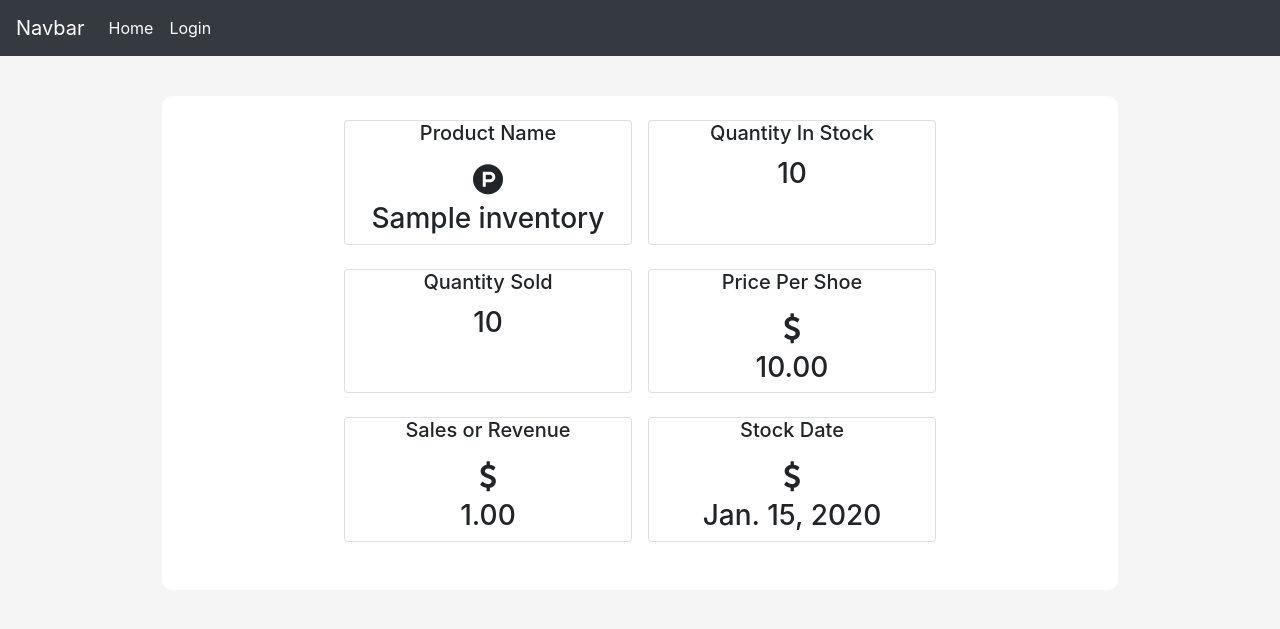
After one commit to jibon969/inventorySystem, a Django app: page /per-product/1/ in a window 1280 px wide. The commit adds this page. Shown: the top 629 px of the page. Run offline with Django 3.2, Linux system fonts and the light colour scheme; tables that the repository leaves empty hold one stand-in row (values such as "Sample post"); some libraries are stand-ins or nearby versions.

Commit message:
added per-product

```diff
--- /dev/null
+++ b/inventory/templates/inventory/per_product.html
@@ -0,0 +1,51 @@
+{% extends "../layout.html" %}
+{% load static %}
+
+{% block content %}
+     <div class="container-section">
+        <div class="row mx-auto justify-content-center">
+            <div class="card mb-4 mx-2" style="width: 18rem">
+                <h5 class="card-title text-center">Product Name</h5>
+                <div style="font-size: 30px" class="text-center">
+                    <span><i class="fa fa-product-hunt" aria-hidden="true"></i></span>
+                </div>
+                <h3 class="text-center">{{ inventory.name }}</h3>
+            </div>
+            <div class="card mb-4 mx-2" style="width: 18rem">
+                <h5 class="card-title text-center">Quantity In Stock</h5>
+                <div style="font-size: 30px" class="text-center">
+                    <span><i class="fa-solid fa-warehouse"></i></span>
+                </div>
+                <h3 class="text-center">{{ inventory.quantity_in_stock }}</h3>
+            </div>
+            <div class="card mb-4 mx-2" style="width: 18rem">
+                <h5 class="card-title text-center">Quantity Sold</h5>
+                <div style="font-size: 30px" class="text-center">
+                    <span><i class="fa-solid fa-warehouse"></i></span>
+                </div>
+                <h3 class="text-center">{{ inventory.quantity_sold }}</h3>
+            </div>
+            <div class="card mb-4 mx-2" style="width: 18rem">
+                <h5 class="card-title text-center">Price Per Shoe</h5>
+                <div style="font-size: 30px" class="text-center">
+                    <span><i class="fa fa-dollar"></i></span>
+                </div>
+                <h3 class="text-center">{{ inventory.cost_per_item }}</h3>
+            </div>
+            <div class="card mb-4 mx-2" style="width: 18rem">
+                <h5 class="card-title text-center">Sales or Revenue</h5>
+                <div style="font-size: 30px" class="text-center">
+                    <span><i class="fa fa-dollar"></i></span>
+                </div>
+                <h3 class="text-center">{{ inventory.sales }}</h3>
+            </div>
+            <div class="card mb-4 mx-2" style="width: 18rem">
+                <h5 class="card-title text-center">Stock Date</h5>
+                <div style="font-size: 30px" class="text-center">
+                    <span><i class="fa fa-dollar"></i></span>
+                </div>
+                <h3 class="text-center">{{ inventory.stock_date }}</h3>
+            </div>
+        </div>
+     </div>
+{% endblock %}
--- a/inventory/urls.py
+++ b/inventory/urls.py
@@ -3,4 +3,5 @@ from . import views
 
 urlpatterns = [
     path('', views.index, name="index"),
+    path('per-product/<int:pk>/', views.per_product, name="per-product"),
 ]
--- a/inventory/views.py
+++ b/inventory/views.py
@@ -1,4 +1,4 @@
-from django.shortcuts import render
+from django.shortcuts import render, get_object_or_404
 from .models import Inventory
 # Create your views here.
 
@@ -10,3 +10,11 @@ def index(request):
         "inventories": inventories,
     }
     return render(request, "inventory/inventory.html", context)
+
+
+def per_product(request, pk):
+    inventories = get_object_or_404(Inventory, pk=pk)
+    context = {
+        "inventory": inventories,
+    }
+    return render(request, "inventory/per_product.html", context)
--- a/templates/layout.html
+++ b/templates/layout.html
@@ -15,6 +15,7 @@
     <!-- Bootstrap CSS -->
     <link rel="stylesheet" href="https://cdn.jsdelivr.net/npm/bootstrap@4.0.0/dist/css/bootstrap.min.css"
           integrity="sha384-Gn5384xqQ1aoWXA+058RXPxPg6fy4IWvTNh0E263XmFcJlSAwiGgFAW/dAiS6JXm" crossorigin="anonymous">
+    <link rel="stylesheet" href="https://cdnjs.cloudflare.com/ajax/libs/font-awesome/4.7.0/css/font-awesome.min.css">
     <link rel="stylesheet" type="text/css" href="{% static 'css/main.css' %}">
 
 </head>
```
